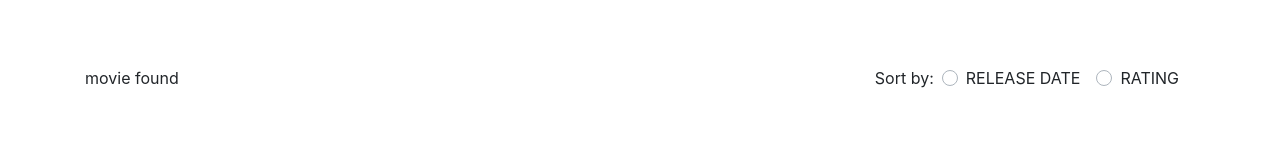
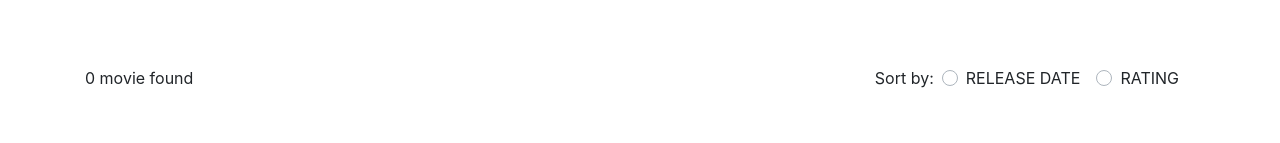
Before and after one commit to igoryushchenko/react-cdp, a React app: page / in a window 1280 px wide. Shown: the part 158-301 px from the top of the page. Built offline with nearby package versions, Linux system fonts and the light colour scheme.

Commit message:
Task 4. PR fixes.

```diff
--- a/src/App.js
+++ b/src/App.js
@@ -1,18 +1,16 @@
 import React, {useState} from 'react';
 import Search from './components/Search/Search';
 import SearchResults from './components/SearchResults/SearchResults';
-import * as movieMock from './data/searchRes.json';
-import * as movieMockEmpty from './data/searchResEmpty.json';
+import movieMock from './data/searchRes.json';
+import movieMockEmpty from './data/searchResEmpty.json';
 import MovieDetails from './components/MovieDetails/MovieDetails';
 
 
 const App = () => {
 
-  const [searchResults, setSearchResults] = useState("");
-  const [showMovieDetails, setShowMovieDetails] = useState("");
-  const [currentMovie, setCurrentMovie] = useState("");
-
-  console.log(searchResults);
+  const [searchResults, setSearchResults] = useState(movieMockEmpty);
+  const [showMovieDetails, setShowMovieDetails] = useState('');
+  const [currentMovie, setCurrentMovie] = useState('');
 
   const search = (searchString) => {
     if (searchString === '') {
```
Also changed, not shown: 1 other file (tests, documents, lock files or other folders).
